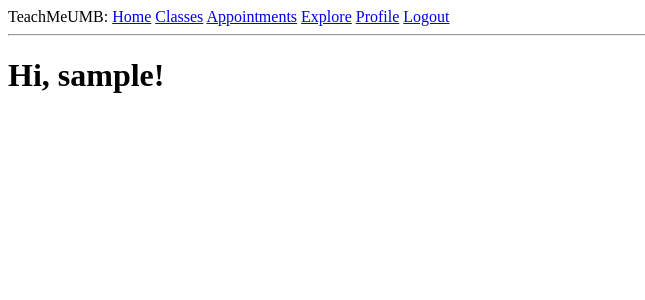
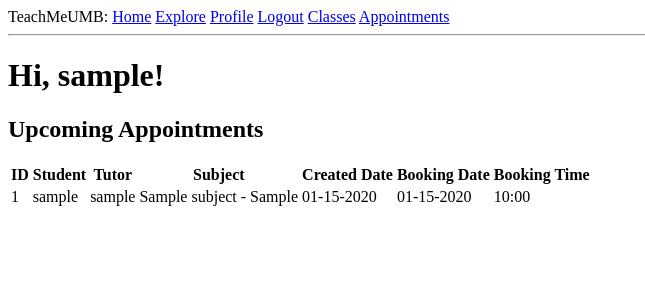
Before and after one commit to dimarcode/TeachMeUMB, a Flask app: page / in a window 1280 px wide. Shown: the top 300 px of the page, without its empty margins (0-645 px from the left). Run offline with Flask 3, Linux system fonts and the light colour scheme; a user stored in the database is signed in; tables that the repository leaves empty hold one stand-in row (values such as "Sample post").

Commit message:
added class columns to appointment table, added class field to book appointment form to allow for adding class when booking appointment

```diff
--- a/project/app/models.py
+++ b/project/app/models.py
@@ -27,6 +27,8 @@ class Subject(db.Model):
      id:so.Mapped[int] = so.mapped_column(primary_key=True)
      name: so.Mapped[str] = so.mapped_column(sa.String(100), unique=True, nullable=False)
      topic: so.Mapped[str] = so.mapped_column(sa.String(100), unique=True, nullable=False)
+
+     subject_appointments = db.relationship('Appointment', foreign_keys='Appointment.subject_id', backref='subject', lazy='dynamic')
 
 
 class User(UserMixin, db.Model):
@@ -73,6 +75,7 @@ class Appointment(db.Model):
     id = db.Column(db.Integer, primary_key=True)
     student_id = db.Column(db.Integer, db.ForeignKey('user.id'))
     tutor_id = db.Column(db.Integer, db.ForeignKey('user.id'))
+    subject_id = db.Column(db.Integer, db.ForeignKey('subject.id'))
 
     # when the appointment was created, and the date, and time, when it will take place
     created_date = db.Column(db.DateTime(timezone=True), default=func.now(), nullable=False)  # When the appointment was created
--- a/project/app/routes.py
+++ b/project/app/routes.py
@@ -5,7 +5,6 @@ from flask_login import login_user, logout_user, current_user, login_required
 import sqlalchemy as sa
 from app import app, db
 from app.forms import LoginForm, RegistrationForm, EditProfileForm, UserSubjectForm, BookAppointmentForm
-# SubjectListForm, SubjectSelectForm
 from app.models import User, UserRole, Subject, Appointment
 
 
@@ -172,21 +171,29 @@ def book_appointment():
     print(request.form.to_dict())  # Debugging: See incoming data
 
     tutor_id = request.form.getlist('tutor_id')[-1]  # Ensure we get a valid tutor_id
+    subject_id = request.form.get('subject_id')      # Get the selected subject
     booking_date_str = request.form.get('booking_date')
     booking_time_str = request.form.get('booking_time')
 
-    if not tutor_id or not booking_date_str or not booking_time_str:
+    if not tutor_id or not booking_date_str or not booking_time_str or not subject_id:
         flash("Missing required fields", "danger")
         return redirect(url_for('explore'))
 
     try:
         tutor_id = int(tutor_id)
+        subject_id = int(subject_id)
         booking_date = datetime.strptime(booking_date_str, '%Y-%m-%d').date()
         booking_time = datetime.strptime(booking_time_str, '%H:%M').time()
 
         tutor = User.query.get(tutor_id)
+        subject = Subject.query.get(subject_id)
+
         if not tutor or tutor.role != UserRole.TUTOR:
             flash(f'Invalid tutor selection.', 'danger')
+            return redirect(url_for('explore'))
+
+        if not subject:
+            flash(f'Invalid subject selection.', 'danger')
             return redirect(url_for('explore'))
 
         # Ensure the student is actually a STUDENT
@@ -197,7 +204,8 @@ def book_appointment():
         # Create the appointment
         appointment = Appointment(
             student_id=current_user.id,  # The student is the current user
-            tutor_id=tutor.id,  # The tutor is from the form
+            tutor_id=tutor.id,           # The tutor is from the form
+            subject_id=subject.id,       # The subject is from the form
             booking_date=booking_date,
             booking_time=booking_time
         )
@@ -205,7 +213,7 @@ def book_appointment():
         db.session.add(appointment)
         db.session.commit()
 
-        flash(f"Appointment booked with {tutor.username} on {booking_date} at {booking_time}.", "success")
+        flash(f"Appointment booked with {tutor.username} for {subject.name} on {booking_date} at {booking_time}.", "success")
     except ValueError as e:
         flash(f"Invalid date/time format: {str(e)}", "danger")
     except Exception as e:
--- /dev/null
+++ b/project/app/templates/_myappointments.html
@@ -0,0 +1,34 @@
+    <div class="mt-5">
+    <h2>Upcoming Appointments</h2>
+    {% if current_user.student_appointments %}
+
+    <table class="table">
+    <thead>
+        <tr>
+            <th>ID</th>
+            <th>Student</th>
+            <th>Tutor</th>
+            <th>Subject</th>
+            <th>Created Date</th>
+            <th>Booking Date</th>
+            <th>Booking Time</th>
+        </tr>
+    </thead>
+    <tbody>
+        {% for appointment in current_user.student_appointments %}
+        <tr>
+            <td>{{ appointment.id }}</td>
+            <td>{{ appointment.student.username }}</td>
+            <td>{{ appointment.tutor.username }}</td>
+            <td>{{ appointment.subject.name }} - {{ appointment.subject.topic }}</td>
+            <td>{{ appointment.created_date.strftime('%m-%d-%Y') }}</td>
+            <td>{{ appointment.booking_date.strftime('%m-%d-%Y') }}</td>
+            <td>{{ appointment.booking_time.strftime('%H:%M') }}</td>
+        </tr>
+        {% endfor %}
+    </tbody>
+    </table>
+    {% else %}
+        <p>You haven't booked any appointments yet.</p>
+    {% endif %}
+</div>
--- a/project/app/templates/base.html
+++ b/project/app/templates/base.html
@@ -16,11 +16,11 @@
             {% if current_user.is_anonymous %}
             <a href="{{ url_for('login') }}">Login</a>
             {% else %}
-            <a href="{{ url_for('subjects') }}">Classes</a>
-            <a href="{{ url_for('appointments') }}">Appointments</a>
             <a href="{{ url_for('explore') }}">Explore</a>
             <a href="{{ url_for('user', username=current_user.username) }}">Profile</a>
             <a href="{{ url_for('logout') }}">Logout</a>
+            <a href="{{ url_for('subjects') }}">Classes</a>
+            <a href="{{ url_for('appointments') }}">Appointments</a>
             {% endif %}
         </div>
         <hr>
--- a/project/app/templates/index.html
+++ b/project/app/templates/index.html
@@ -2,6 +2,8 @@
 
 {% block content %}
     <h1>Hi, {{ current_user.username }}!</h1>
+    {% include '_myappointments.html' %}
+
     {% if form %}
     <form action="" method="post">
         {{ form.hidden_tag() }}
```
Also changed, not shown: project/app/__init__.py (+10 -1 lines), project/app/templates/_tutorcard.html (+50 -23 lines), project/migrations/versions/1983771a4835_.py (added, +34 -0 lines), project/migrations/versions/9aa1d211b41e_defined_subject_relationship_to_.py (added, +34 -0 lines).
